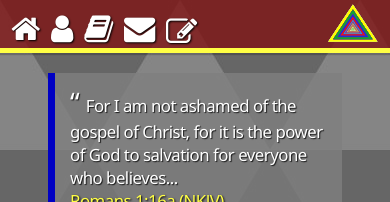
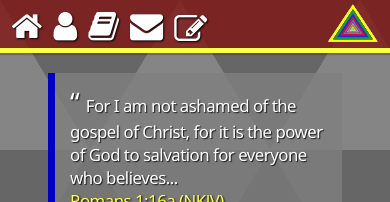
Before and after one commit to le717/le717.github.io, a Jekyll site: the page built from index.html, in a window 390 px wide. Shown: the top 202 px of the page. Built offline with Jekyll 4.4.1, drawn with Linux system fonts in a browser that asks for light colours; nearby versions of some CDN libraries.

Commit message:
Tad bigger [ci skip]

```diff
--- a/css/screen.scss
+++ b/css/screen.scss
@@ -26,10 +26,7 @@
 
 @media only screen and (max-width: 720px) {
   .navbar {
-    .navbar-icon {
-      font-size: 1.7em;
-      margin-top: 0.1em;
-    }
+    .navbar-icon { font-size: 1.8em; }
     .navbar-text { display: none; }
   }
 
```
